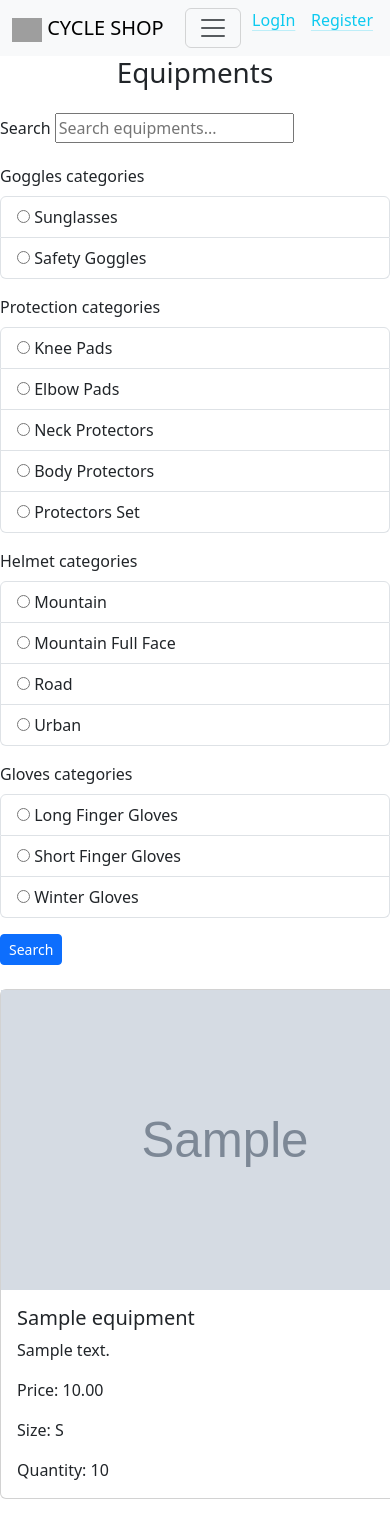
After one commit to BlackRock17/CycleShop, a Django app: page /equipment/ in a window 390 px wide; the page is wider, and only the part inside the window is pictured. The commit adds this page. Run offline with Django 4.2, Linux system fonts and the light colour scheme; tables that the repository leaves empty hold one stand-in row (values such as "Sample post"); grey boxes marked "Sample" are stand-in pictures; grey boxes are pictures that could not be loaded.

Commit message:
Equipments List Views

```diff
--- a/CycleShop/bicycles/views.py
+++ b/CycleShop/bicycles/views.py
@@ -48,7 +48,7 @@ class BicycleDetailView(views.DetailView):
         context = super().get_context_data(**kwargs)
         bicycle = self.get_object()
 
-        context['images'] = bicycle.images.all()
+        context['images'] = bicycle.bicycle_images.all()
 
         base_fields = ['name', 'description', 'frame', 'fork', 'brakes', 'gears', 'tyres_size', 'weight', 'color',
                        'price', 'size']
--- /dev/null
+++ b/CycleShop/equipment/forms.py
@@ -0,0 +1,26 @@
+from django import forms
+from .models import GogglesCategory, ProtectionCategory, HelmetCategory, GlovesCategory
+
+
+class EquipmentFilterForm(forms.Form):
+    search_query = forms.CharField(
+        label='Search',
+        required=False,
+        widget=forms.TextInput(attrs={'placeholder': 'Search equipments...'}),
+    )
+
+    def __init__(self, *args, **kwargs):
+        super().__init__(*args, **kwargs)
+
+        self.fields['goggles_categories'] = forms.BooleanField(required=False, widget=forms.RadioSelect(
+            choices=[(category.name, category.value) for category in GogglesCategory]
+        ))
+        self.fields['protection_categories'] = forms.BooleanField(required=False, widget=forms.RadioSelect(
+            choices=[(category.name, category.value) for category in ProtectionCategory]
+        ))
+        self.fields['helmet_categories'] = forms.BooleanField(required=False, widget=forms.RadioSelect(
+            choices=[(category.name, category.value) for category in HelmetCategory]
+        ))
+        self.fields['gloves_categories'] = forms.BooleanField(required=False, widget=forms.RadioSelect(
+            choices=[(category.name, category.value) for category in GlovesCategory]
+        ))
--- a/CycleShop/equipment/models.py
+++ b/CycleShop/equipment/models.py
@@ -1,4 +1,3 @@
-from django.contrib.contenttypes.fields import GenericRelation
 from django.db import models
 from CycleShop.images.models import ProductImage
 
--- a/CycleShop/equipment/urls.py
+++ b/CycleShop/equipment/urls.py
@@ -1 +1,7 @@
-urlpatterns = ()
+from django.urls import path
+
+from CycleShop.equipment.views import EquipmentsListView
+
+urlpatterns = (
+    path("", EquipmentsListView.as_view(), name="equipments_list"),
+)
--- a/CycleShop/equipment/views.py
+++ b/CycleShop/equipment/views.py
@@ -1,3 +1,40 @@
-from django.shortcuts import render
+from django.db.models import Q
+from django.views import generic as views
 
-# Create your views here.
+from CycleShop.equipment.forms import EquipmentFilterForm
+from CycleShop.equipment.models import Equipment
+
+
+class EquipmentsListView(views.ListView):
+    model = Equipment
+    template_name = "equipments/equipments_list.html"
+    paginate_by = 20
+
+    def get_queryset(self):
+        queryset = super().get_queryset()
+        form = EquipmentFilterForm(self.request.GET)
+        if form.is_valid():
+            search_query = form.cleaned_data['search_query']
+            if search_query:
+                queryset = queryset.filter(
+                    Q(name__icontains=search_query) |
+                    Q(description__icontains=search_query)
+                )
+            goggles_categories = form.cleaned_data['goggles_categories']
+            if goggles_categories:
+                queryset = queryset.filter(goggles__category__in=goggles_categories)
+            protection_categories = form.cleaned_data['protection_categories']
+            if protection_categories:
+                queryset = queryset.filter(protection__category__in=protection_categories)
+            helmet_categories = form.cleaned_data['helmet_categories']
+            if helmet_categories:
+                queryset = queryset.filter(helmet__category__in=helmet_categories)
+            gloves_categories = form.cleaned_data['gloves_categories']
+            if gloves_categories:
+                queryset = queryset.filter(gloves__category__in=gloves_categories)
+        return queryset
+
+    def get_context_data(self, **kwargs):
+        context = super().get_context_data(**kwargs)
+        context['form'] = EquipmentFilterForm(self.request.GET)
+        return context
--- a/templates/bicycle/bicycle_detail.html
+++ b/templates/bicycle/bicycle_detail.html
@@ -9,7 +9,7 @@
       <div class="col-md-8">
         <div id="bicycle-images" class="carousel slide" data-bs-ride="carousel">
           <div class="carousel-inner">
-            {% for image in bicycle.images.all %}
+            {% for image in bicycle.bicycle_images.all %}
               <div class="carousel-item {% if forloop.first %}active{% endif %}">
                 <img src="{{ image.image.url }}" class="d-block w-100" alt="{{ bicycle.name }}">
               </div>
@@ -29,7 +29,7 @@
           </button>
         </div>
       <div class="row mt-3">
-          {% for image in bicycle.images.all %}
+          {% for image in bicycle.bicycle_images.all %}
             <div class="col-md-3">
               <img src="{{ image.image.url }}" class="img-fluid" alt="{{ bicycle.name }}" data-bs-target="#bicycle-images" data-bs-slide-to="{{ forloop.counter0 }}">
             </div>
--- a/templates/common/home_page.html
+++ b/templates/common/home_page.html
@@ -3,4 +3,5 @@
 {% block main_content %}
     <a href="{% url 'accessories_list' %}">All Accessories</a>
     <a href="{% url 'components_list' %}">All Components</a>
+    <a href="{% url 'equipments_list' %}">All Equipments</a>
 {% endblock %}
--- /dev/null
+++ b/templates/equipments/equipments_list.html
@@ -0,0 +1,82 @@
+{% extends "base.html" %}
+{% load static %}
+
+{% block main_content %}
+     <h1 class="text-center mb-4">Equipments</h1>
+    <div class="row">
+        <div class="col-md-2">
+            <form method="get" class="mb-4">
+                <div class="mb-3">
+                    <label class="form-label">{{ form.search_query.label }}</label>
+                    {{ form.search_query }}
+                </div>
+                {% for field in form %}
+                    {% if field.name != 'search_query' %}
+                        <div class="mb-3">
+                            <label class="form-label">{{ field.label }}</label>
+                            <div class="list-group">
+                                {% for choice in field %}
+                                    <div class="list-group-item">
+                                        {{ choice.tag }}
+                                        <label for="{{ choice.id_for_label }}">{{ choice.choice_label }}</label>
+                                    </div>
+                                {% endfor %}
+                            </div>
+                        </div>
+                    {% endif %}
+                {% endfor %}
+                <button type="submit" class="btn btn-primary btn-sm">Search</button>
+            </form>
+        </div>
+        <div class="col-md-10">
+            <div class="row row-cols-1 row-cols-md-3 g-4">
+                {% for equipment in object_list %}
+                    <div class="col mb-4">
+                        <div class="card h-100" style="width: 450px;">
+                            <div class="card-img-container" style="height: 300px; display: flex; justify-content: center; align-items: center; overflow: hidden;">
+                                {% if equipment.equipment_images.exists %}
+                                    {% with equipment.equipment_images.first as first_image %}
+                                        <img src="{{ first_image.image.url }}" alt="{{ equipment.name }}" class="card-img-top" style="max-width: 100%; object-fit: contain;">
+                                    {% endwith %}
+                                {% else %}
+                                    <img src="{% static 'images/default.jpg' %}" alt="Default Image" class="card-img-top" style="max-width: 100%; max-height: 100%; object-fit: contain;">
+                                {% endif %}
+                            </div>
+                            <div class="card-body">
+                                <h5 class="card-title">{{ equipment.name }}</h5>
+                                <p class="card-text">{{ equipment.description }}</p>
+                                <p class="card-text">Price: {{ equipment.price }}</p>
+                                <p class="card-text">Size: {{ equipment.size }}</p>
+                                <p class="card-text">Quantity: {{ equipment.quantity }}</p>
+                            </div>
+                        </div>
+                    </div>
+                {% empty %}
+                    <div class="col">
+                        <p>No equipments found.</p>
+                    </div>
+                {% endfor %}
+            </div>
+        </div>
+    </div>
+
+    {% if is_paginated %}
+        <div class="pagination justify-content-center mt-4">
+            <span class="step-links">
+                {% if page_obj.has_previous %}
+                    <a href="?page=1">&laquo; first</a>
+                    <a href="?page={{ page_obj.previous_page_number }}">previous</a>
+                {% endif %}
+
+                <span class="current-page">
+                    Page {{ page_obj.number }} of {{ page_obj.paginator.num_pages }}.
+                </span>
+
+                {% if page_obj.has_next %}
+                    <a href="?page={{ page_obj.next_page_number }}">next</a>
+                    <a href="?page={{ page_obj.paginator.num_pages }}">last &raquo;</a>
+                {% endif %}
+            </span>
+        </div>
+    {% endif %}
+{% endblock %}
```
Also changed, not shown: CycleShop/bicycles/forms.py (+0 -23 lines), CycleShop/equipment/admin.py (+9 -4 lines).
